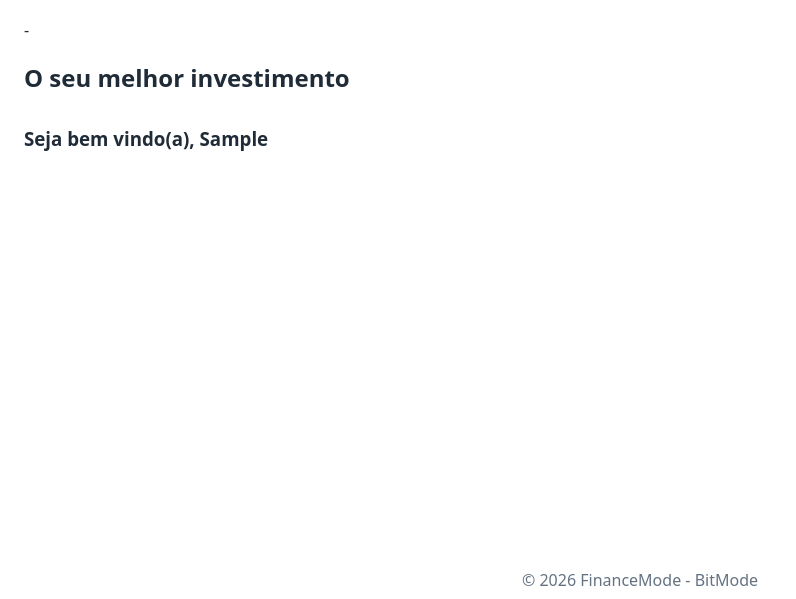
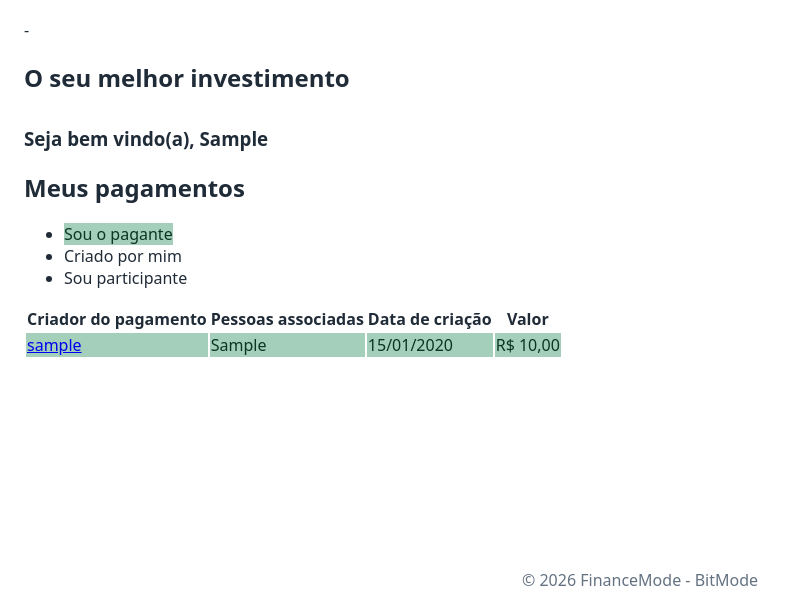
Before and after one commit to bitmodebr/household-finance, a Django app: page /dashboard/ in a window 1280 px wide. Shown: the part 319-918 px from the top of the page, without its empty margins (0-796 px from the left). Run offline with Django 5.2, Linux system fonts and the light colour scheme; a user stored in the database is signed in; tables that the repository leaves empty hold one stand-in row (values such as "Sample post").

Commit message:
Criação da tabela de visualização dos pagamentos de cada usuário

```diff
--- a/finance/static/finance/css/site.css
+++ b/finance/static/finance/css/site.css
@@ -200,6 +200,16 @@ footer.container {
     background-color: rgb(23 105 170 / 35%);
 }
 
+.table.dashboard-payments > tbody > tr.payment-payer > * {
+    background-color: #a3cfbb;
+    color: #0a3622;
+}
+
+.payment-payer {
+    background-color: #a3cfbb;
+    color: #0a3622;
+}
+
 @media (max-width: 767.98px) {
     .site-nav {
         padding: 0 1rem;
--- a/finance/views/home.py
+++ b/finance/views/home.py
@@ -1,5 +1,8 @@
 from django.contrib.auth.decorators import login_required
+from django.db.models import Prefetch, Q
 from django.shortcuts import redirect, render
+
+from finance.models import Expense, User
 
 
 def home(request):
@@ -10,4 +13,64 @@ def home(request):
 
 @login_required(login_url='login')
 def dashboard(request):
-    return render(request, 'dashboard.html', {'title': 'Dashboard'})
+    payments = (
+        Expense.objects.filter(is_active=True)
+        .filter(
+            Q(creator=request.user)
+            | Q(user=request.user)
+            | Q(participants=request.user)
+        )
+        .select_related('creator', 'user')
+        .prefetch_related(
+            Prefetch(
+                'participants',
+                queryset=User.objects.order_by('first_name', 'username'),
+            )
+        )
+        .distinct()
+        .order_by('-created_at', '-pk')
+    )
+
+    payment_rows = []
+    for payment in payments:
+        participants = list(payment.participants.all())
+        associated_users = [payment.user]
+        associated_users.extend(
+            participant
+            for participant in participants
+            if participant.pk != payment.user_id
+        )
+        associated_names = [
+            person.first_name or person.get_username()
+            for person in associated_users
+        ]
+
+        is_participant = any(
+            participant.pk == request.user.pk
+            for participant in participants
+        )
+        if payment.user_id == request.user.pk:
+            row_class = 'payment-payer'
+        elif is_participant:
+            row_class = 'table-warning'
+        elif payment.creator_id == request.user.pk:
+            row_class = 'table-success'
+        else:
+            raise RuntimeError('Dashboard payment has no matching user role.')
+
+        payment_rows.append(
+            {
+                'expense': payment,
+                'creator_name': payment.creator.get_username()
+                or payment.creator.get_full_name(),
+                'people': associated_names[:2],
+                'has_more_people': len(associated_names) > 2,
+                'row_class': row_class,
+            }
+        )
+
+    return render(
+        request,
+        'dashboard.html',
+        {'title': 'Dashboard', 'payment_rows': payment_rows},
+    )
--- a/templates/dashboard.html
+++ b/templates/dashboard.html
@@ -9,4 +9,71 @@
         <h2 class="h4 mb-0 text-secondary">O seu melhor investimento</h2>
     </div>
     <h3>Seja bem vindo(a){% if user.first_name %}, {{ user.first_name }}{% endif %}</h3>
+
+    <section class="mt-5" aria-labelledby="payments-title">
+        <div class="d-flex flex-wrap justify-content-between align-items-center gap-3 mb-3">
+            <h2 id="payments-title" class="h3 mb-0">Meus pagamentos</h2>
+            {% if payment_rows %}
+                <ul class="list-inline mb-0" aria-label="Legenda dos pagamentos">
+                    <li class="list-inline-item">
+                        <span class="badge payment-payer">Sou o pagante</span>
+                    </li>
+                    <li class="list-inline-item">
+                        <span class="badge bg-success-subtle text-success-emphasis border border-success-subtle">Criado por mim</span>
+                    </li>
+                    <li class="list-inline-item">
+                        <span class="badge bg-warning text-dark">Sou participante</span>
+                    </li>
+                </ul>
+            {% endif %}
+        </div>
+
+        {% if payment_rows %}
+            <div class="table-responsive">
+                <table class="table table-hover align-middle dashboard-payments">
+                    <thead class="table-light">
+                        <tr>
+                            <th scope="col">Criador do pagamento</th>
+                            <th scope="col">Pessoas associadas</th>
+                            <th scope="col">Data de criação</th>
+                            <th scope="col" class="text-end">Valor</th>
+                        </tr>
+                    </thead>
+                    <tbody>
+                        {% for row in payment_rows %}
+                            <tr
+                                class="{{ row.row_class }}"
+                                data-payment-id="{{ row.expense.pk }}"
+                            >
+                                <td>
+                                    <a
+                                        href="/pagamentos/{{ row.expense.pk }}/editar/"
+                                        aria-label="Abrir edição do pagamento criado por {{ row.creator_name }}"
+                                    >
+                                        {{ row.creator_name }}
+                                    </a>
+                                </td>
+                                <td>
+                                    {% for person in row.people %}
+                                        <span class="d-block">{{ person }}</span>
+                                    {% endfor %}
+                                    {% if row.has_more_people %}
+                                        <span aria-label="Mais pessoas associadas">…</span>
+                                    {% endif %}
+                                </td>
+                                <td>{{ row.expense.created_at|date:"d/m/Y" }}</td>
+                                <td class="text-end text-nowrap">
+                                    R$ {{ row.expense.amount|floatformat:2 }}
+                                </td>
+                            </tr>
+                        {% endfor %}
+                    </tbody>
+                </table>
+            </div>
+        {% else %}
+            <div class="alert alert-info mb-0" role="status">
+                Você ainda não possui pagamentos.
+            </div>
+        {% endif %}
+    </section>
 {% endblock %}
```
Also changed, not shown: finance/tests/test_dashboard_view.py (+192 -1 lines).
